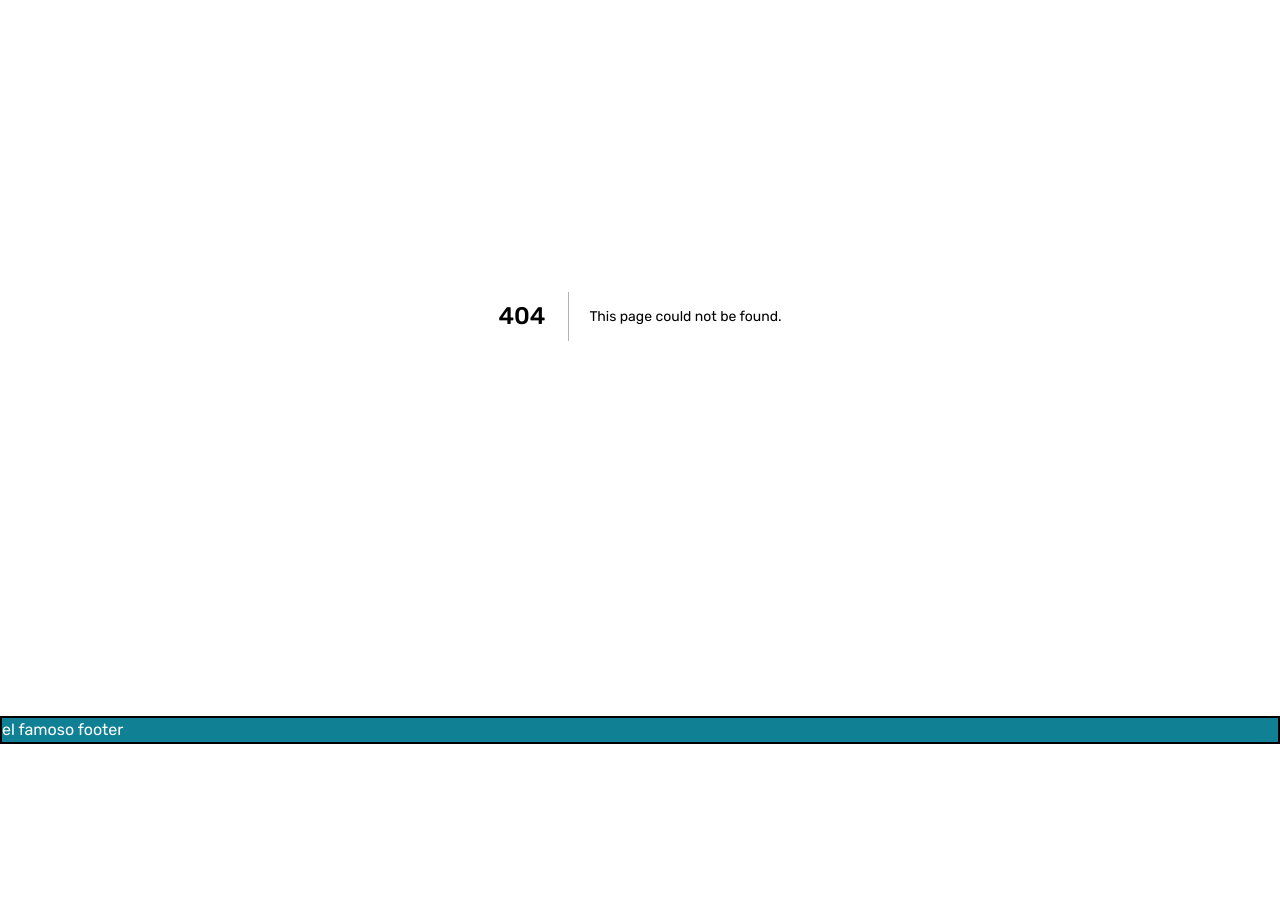
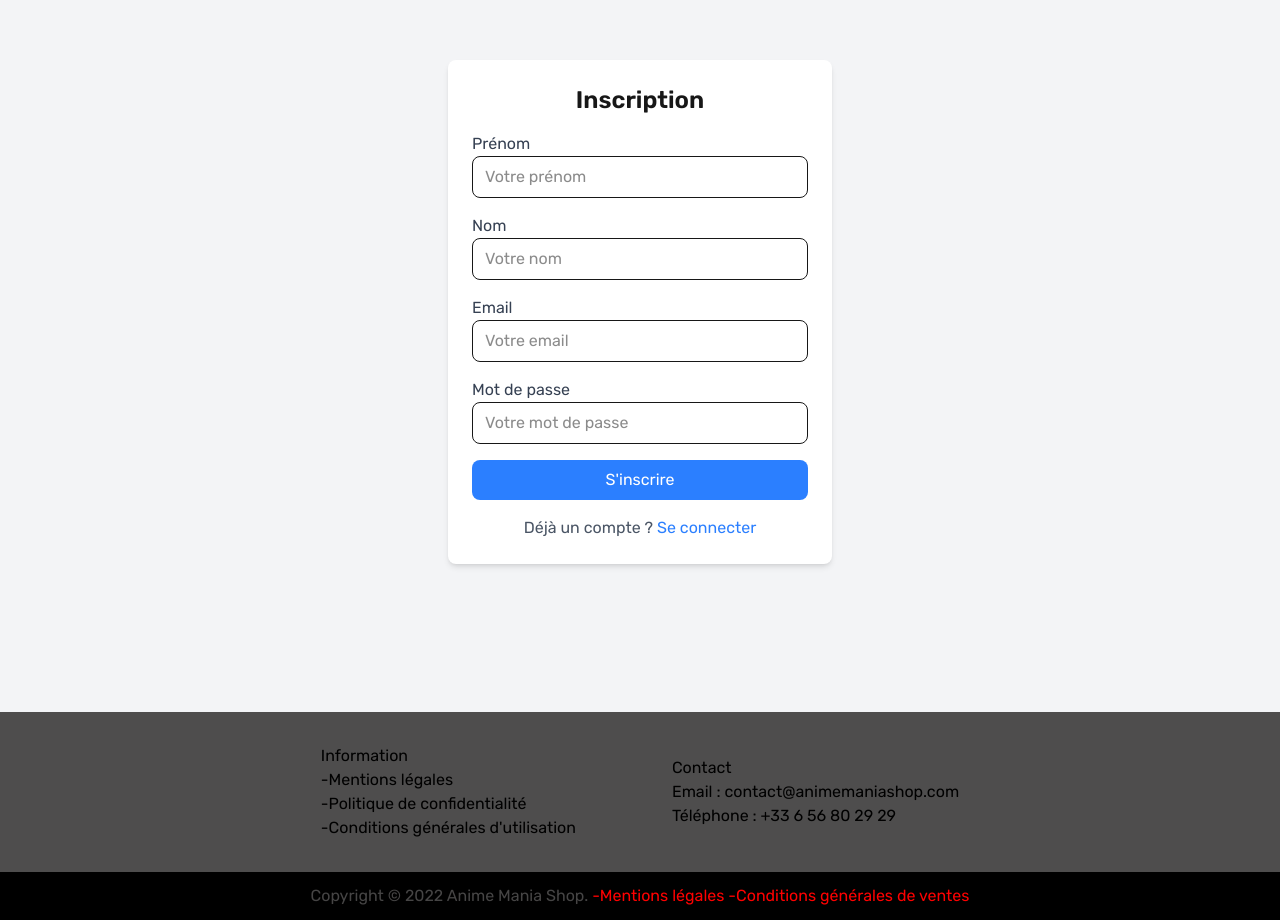
Before and after one commit to YannCrt/AnimeManiaShop, a Next.js app in the folder animemaniashop/: page /signup in a window 1280 px wide. Before the commit this address had no page. Shown: the part 220-1140 px from the top of the page. Before the commit the page ends 964 px from the top, so only its background shows below. Built offline with nearby package versions, Linux system fonts and the light colour scheme.

Commit message:
update footer and add new pages

```diff
--- a/animemaniashop/src/app/components/Footer.jsx
+++ b/animemaniashop/src/app/components/Footer.jsx
@@ -1,11 +1,35 @@
 import React from "react";
 
 const Footer = () => {
-    return (
-        <div className="navbar">
-el famoso footer
+  return (
+    <footer className="footer">
+      <div className="footer-container">
+        <div className="content-footer">
+          <h2>Information</h2>
+          <a href="/mentions-legales">-Mentions légales</a>
+          <a href="/politique-de-confidentialite">
+            -Politique de confidentialité
+          </a>
+          <a href="/conditions-generales-dutilisation">
+            -Conditions générales d'utilisation
+          </a>
         </div>
-    );
-}
+
+        <div className="content-footer">
+          <h2>Contact</h2>
+          <p>Email : contact@animemaniashop.com</p>
+          <p>Téléphone : +33 6 56 80 29 29</p>
+        </div>
+      </div>
+      <div className="copyright">
+        <p>
+          Copyright © 2022 Anime Mania Shop.{" "}
+          <a href="/mentions-legales">-Mentions légales</a>{" "}
+          <a href="/CGV">-Conditions générales de ventes</a>
+        </p>
+      </div>
+    </footer>
+  );
+};
 
 export default Footer;
--- a/animemaniashop/src/app/components/Navbar.jsx
+++ b/animemaniashop/src/app/components/Navbar.jsx
@@ -5,23 +5,25 @@ const Navbar = () => {
   return (
     <div className="navbar">
       <div className="nav-img">
-            <a href="/"><Image
-              src="/logo.jpg"
-              width={100}
-              height={90}
-              alt="P"
-            />
+        <a href="/">
+          <Image src="/logo.jpg" width={100} height={90} alt="P" />
         </a>
       </div>
       <div className="nav-links">
         <ul>
-                <li><a href="/truc">Rechercher</a></li>
-                <li><a href="/truc">Se connecter</a></li>
-                <li><a href="/truc">Mon Panier</a></li>
+          <li>
+            <a href="#search">Rechercher</a>
+          </li>
+          <li>
+            <a href="/login">Se connecter</a>
+          </li>
+          <li>
+            <a href="/cart">Mon Panier</a>
+          </li>
         </ul>
       </div>
     </div>
   );
-}
+};
 
 export default Navbar;
--- a/animemaniashop/src/app/globals.css
+++ b/animemaniashop/src/app/globals.css
@@ -31,11 +31,40 @@ body {
 
 .navbar {
   display: flex;
-  border: 2px solid black;
+
   justify-content: space-between;
   align-items: center;
-  background-color: #108094;
-  color: #ffffff;
+  background-color: #ffffff;
+  color: #000000;
+}
+
+.footer-container {
+  display: flex;
+  flex-direction: row;
+  align-items: center;
+  background-color: #4e4d4d;
+  height: 10rem;
+  color: #000000;
+  justify-content: center;
+}
+
+.content-footer {
+  display: flex;
+  flex-direction: column;
+  margin: 3rem;
+}
+
+.copyright {
+  display: flex;
+  background-color: #000000;
+  color: #464545;
+  justify-content: center;
+  align-items: center;
+  height: 3rem;
+}
+
+.copyright a {
+  color: rgb(255, 0, 0);
 }
 
 .home {
@@ -47,17 +76,15 @@ body {
 .nav-img {
   padding: 1rem;
   margin-left: 4rem;
-
 }
 .nav-img a img {
-border-radius: 50% 50% 50% 50%;
-
+  border-radius: 50% 50% 50% 50%;
 }
 
 .nav-links ul {
   display: flex;
 
-  gap:2rem
+  gap: 2rem;
 }
 
 .nav-links ul li:last-child {
--- /dev/null
+++ b/animemaniashop/src/app/login/page.jsx
@@ -0,0 +1,45 @@
+import React from "react";
+
+function page() {
+  return (
+    <div className="flex items-center justify-center min-h-screen bg-gray-100">
+      <div className="bg-white p-8 rounded-lg shadow-lg w-96">
+        <h2 className="text-2xl font-bold text-gray-700 mb-6 text-center">
+          Connexion
+        </h2>
+        <form>
+          <div className="mb-4">
+            <label className="block text-gray-700">Email</label>
+            <input
+              type="email"
+              className="w-full px-4 py-2 border rounded-lg focus:outline-none focus:ring-2 focus:ring-blue-400"
+              placeholder="Entrez votre email"
+            />
+          </div>
+          <div className="mb-4">
+            <label className="block text-gray-700">Mot de passe</label>
+            <input
+              type="password"
+              className="w-full px-4 py-2 border rounded-lg focus:outline-none focus:ring-2 focus:ring-blue-400"
+              placeholder="Entrez votre mot de passe"
+            />
+          </div>
+          <button
+            type="submit"
+            className="w-full bg-blue-500 text-white py-2 rounded-lg hover:bg-blue-600 transition duration-200"
+          >
+            Se connecter
+          </button>
+        </form>
+        <p className="text-center text-sm text-gray-600 mt-4">
+          Pas encore inscrit ?{" "}
+          <a href="/signup" className="text-blue-500 hover:underline">
+            Créer un compte
+          </a>
+        </p>
+      </div>
+    </div>
+  );
+}
+
+export default page;
--- /dev/null
+++ b/animemaniashop/src/app/signup/page.jsx
@@ -0,0 +1,56 @@
+import React from "react";
+
+function page() {
+  return (
+    <div className="flex items-center justify-center min-h-screen bg-gray-100">
+      <div className="bg-white p-6 rounded-lg shadow-md w-96">
+        <h2 className="text-2xl font-semibold text-center mb-4">Inscription</h2>
+        <form>
+          <div className="mb-4">
+            <label className="block text-gray-700">Prénom</label>
+            <input
+              type="text"
+              className="w-full px-3 py-2 border rounded-lg"
+              placeholder="Votre prénom"
+            />
+          </div>
+          <div className="mb-4">
+            <label className="block text-gray-700">Nom</label>
+            <input
+              type="text"
+              className="w-full px-3 py-2 border rounded-lg"
+              placeholder="Votre nom"
+            />
+          </div>
+          <div className="mb-4">
+            <label className="block text-gray-700">Email</label>
+            <input
+              type="email"
+              className="w-full px-3 py-2 border rounded-lg"
+              placeholder="Votre email"
+            />
+          </div>
+          <div className="mb-4">
+            <label className="block text-gray-700">Mot de passe</label>
+            <input
+              type="password"
+              className="w-full px-3 py-2 border rounded-lg"
+              placeholder="Votre mot de passe"
+            />
+          </div>
+          <button className="w-full bg-blue-500 text-white py-2 rounded-lg hover:bg-blue-600">
+            S'inscrire
+          </button>
+        </form>
+        <p className="text-center text-gray-600 mt-4">
+          Déjà un compte ?{" "}
+          <a href="/login" className="text-blue-500">
+            Se connecter
+          </a>
+        </p>
+      </div>
+    </div>
+  );
+}
+
+export default page;
```
Also changed, not shown: 2 other files (tests, documents, lock files or other folders). Lines whose indentation alone changed are shown as unchanged.
